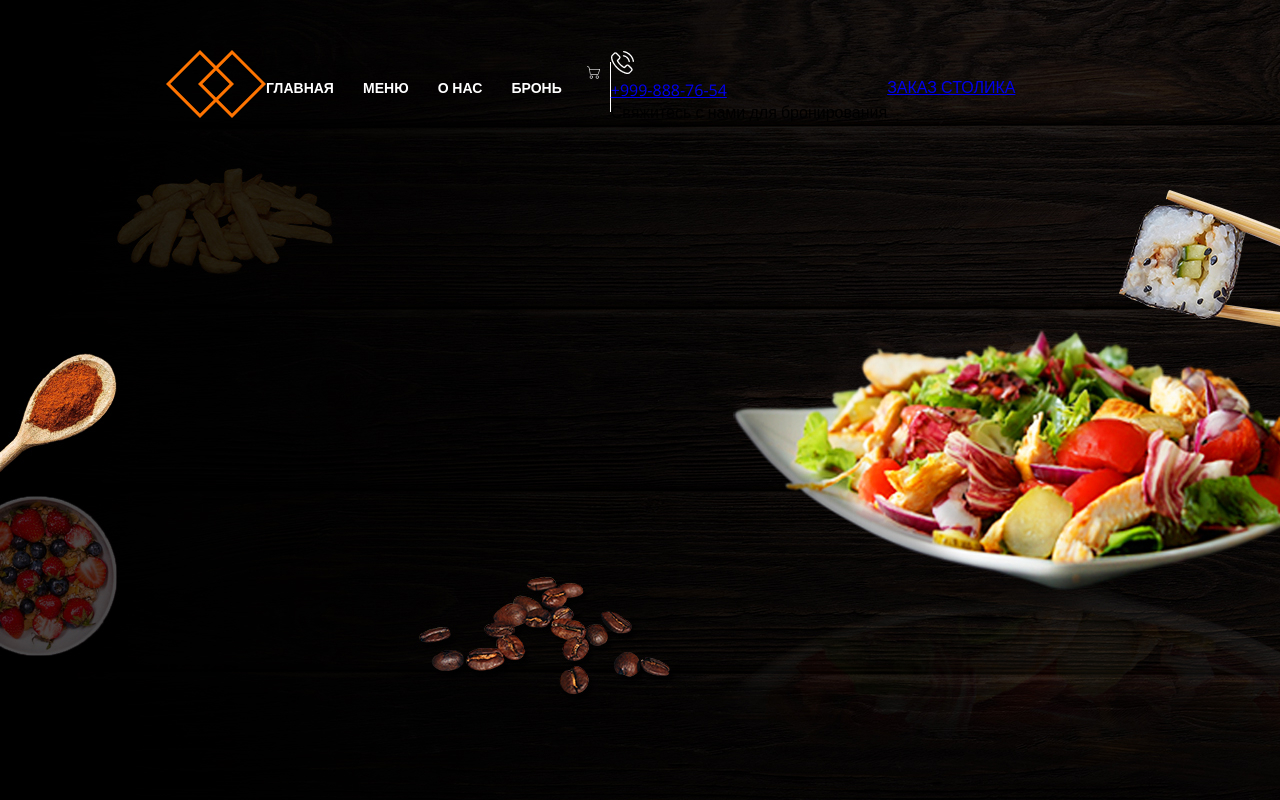
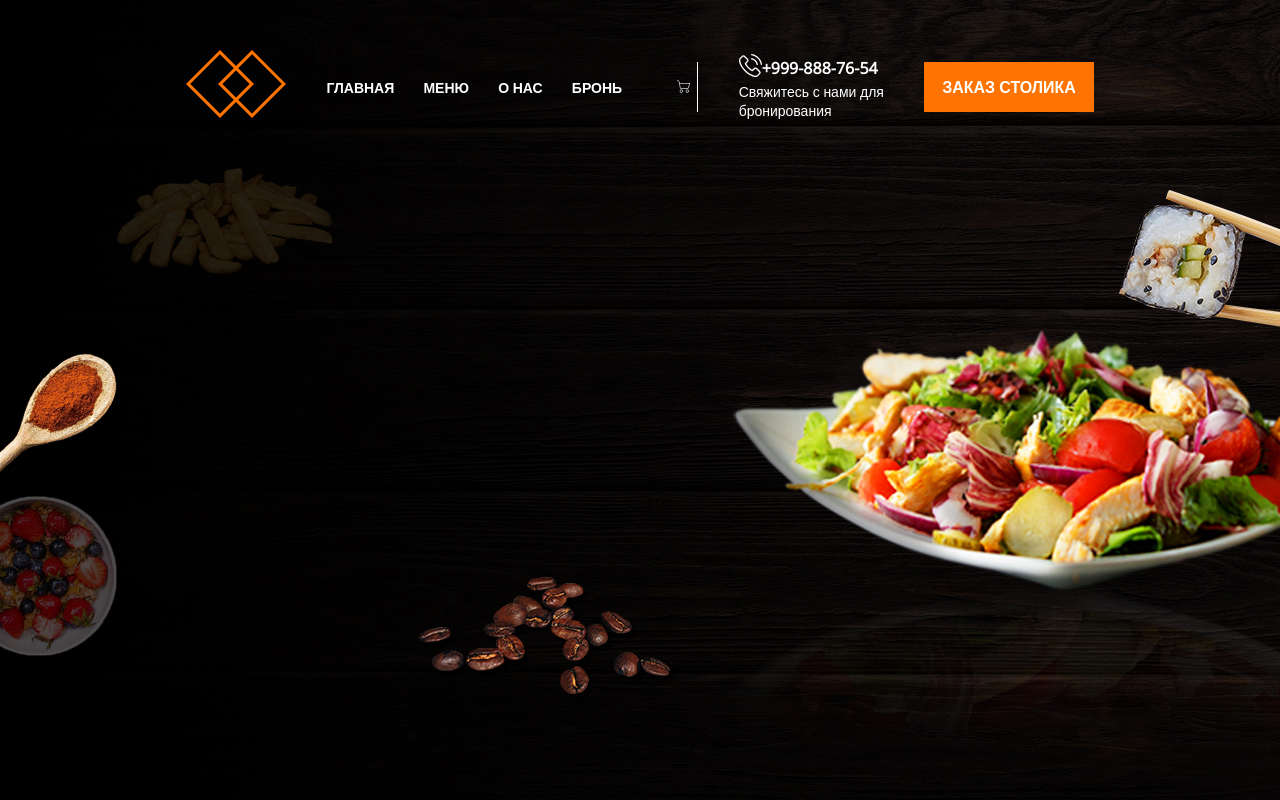
Before and after one commit to matze85eikholts/layout-markup-learn-projects, a plain HTML site: page 01-restaurant-from-figma/index.html in a window 1280 px wide. Drawn offline with nearby package versions, Linux system fonts and the light colour scheme.

Commit message:
main page changes

```diff
--- a/01-restaurant-from-figma/index.html
+++ b/01-restaurant-from-figma/index.html
@@ -26,24 +26,26 @@
 
                     <div class='cart'>
                         <a href="#">
-                            <img src='cart.png' alt=''>
+                            <img class='cart-img' src='cart.png' alt=''>
                         </a>
                     </div>
 
                     <div class='phone'>
-                        <div class='phone-img'>
-                            <img src='phone.png' alt=''>
-                        </div>
-                        <div class='number'>
-                            <a href="#">+999-888-76-54
-                            </a>
+                        <div class='phone-holder'>
+                            <div class='phone-img'>
+                                <img src='phone.png' alt=''>
+                            </div>
+                            <div class='number'>
+                                <a class='num' href="#">+999-888-76-54
+                                </a>
+                            </div>
                         </div>
                         <div class='phone-text'>
-                            Свяжитесь с нами для бронирования
+                            Свяжитесь с нами для <br> бронирования
                         </div>
                     </div>
                     <div class='btn'>
-                        <a href="#">ЗАКАЗ СТОЛИКА
+                        <a class='button' href="#">ЗАКАЗ СТОЛИКА
                         </a>
                     </div>
 
--- a/01-restaurant-from-figma/style.css
+++ b/01-restaurant-from-figma/style.css
@@ -15,6 +15,7 @@ body{
     padding-top: 50px;
     display:flex;
     align-items: center;
+    justify-content: space-around;
 
 }
 .nav-item{
@@ -22,11 +23,51 @@ body{
     text-decoration: none;
     font-weight: 700;
     font-size: 14px;
-
     margin-right: 25px;
+    transition: color 0.3s linear;
+}
+.nav-item:hover {
+    color: #d81d1d;
 }
 .cart {
+    position: relative;
+
     border-right: 1px solid #FFFFFF;
     padding-right: 10px;
     height: 50px;
 }
+.cart-img {
+    position: absolute;
+    top: 18px;
+    right: 7px;
+}
+.num {
+    color:#fff;
+    text-decoration: none;
+    font-weight: 700;
+    transition: color 0.3s linear;
+}
+.num:hover {
+    color: #d81d1d;
+}
+.phone-text {
+    color:#fff;
+    font-size: 14px;
+    font-weight: 400;
+
+}
+.phone-holder {
+    display: flex;
+    align-items: center;
+}
+.button {
+    background-color: #ff7400;
+    color:#fff;
+    text-decoration: none;
+    padding: 14px 18px;
+    font-weight: 700;
+    transition: background-color 0.1s linear;
+}
+.button:hover {
+    background-color: #894b17;
+}
```
